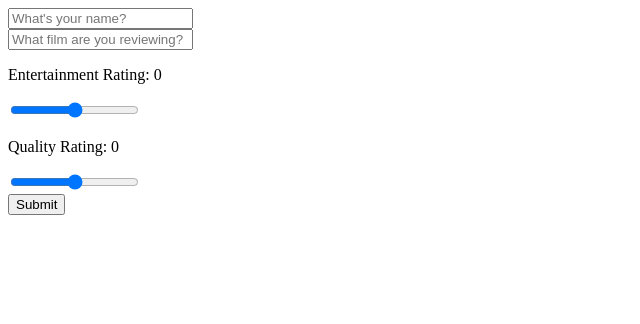
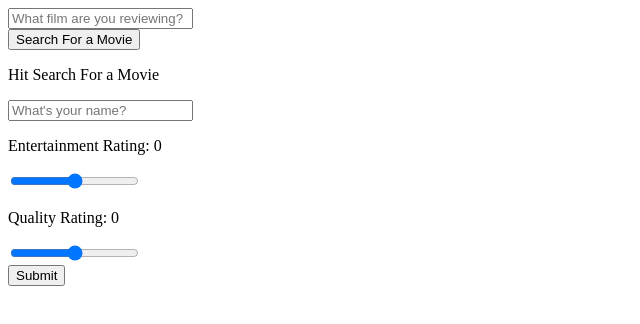
Before and after one commit to yliu1021/BlackBoardCinema, a React (Create React App) app: page / in a window 1280 px wide. Shown: the top 324 px of the page, without its empty margins (0-640 px from the left). Built offline with nearby package versions, Linux system fonts and the light colour scheme.

Commit message:
added movie list to form

```diff
--- a/src/Form.js
+++ b/src/Form.js
@@ -1,12 +1,21 @@
 import React, { useState } from "react";
 import { sendRating } from "./movies"
 import { Timestamp } from "firebase/firestore";
+import MoviesView from "./MoviesView";
 
 function Form() {
     const [name, setName] = useState('')
     const [title, setTitle] = useState('')
     const [entertainment, setEntertainment] = useState(0)
     const [quality, setQuality] = useState(0)
+    const [movies, setMovies] = useState(null);
+
+    let moviesView;
+    if (movies) {
+        moviesView = <MoviesView movies={movies} />;
+    } else {
+        moviesView = <p>Hit Search For a Movie</p>;
+    }
 
     function handleSubmit(event) {
         //Firebase
@@ -23,8 +32,35 @@ function Form() {
         event.preventDefault()
     }
 
+    function handleTitleSearch(e) {
+        // imdb
+        var requestOptions = {
+            method: 'GET',
+            redirect: 'follow'
+        };
+        fetch('https://imdb-api.com/en/API/Search/k_u4bk3o8g/' + encodeURIComponent(title), requestOptions)
+            .then(response => response.json())
+            .then(result => setMovies(result["results"]))
+            .catch(error => console.log('error', error));
+        e.preventDefault()
+    }
+
     return (
         <div className="container">
+            <form onSubmit={handleTitleSearch}>
+                <div>
+                    <input
+                        placeholder="What film are you reviewing?"
+                        type="text"
+                        value={title}
+                        onChange={(e) => setTitle(e.target.value)}/>
+                </div>
+                <button type="submit">
+                    Search For a Movie
+                </button>
+                {moviesView}
+            </form>
+
             <form onSubmit={handleSubmit}>
                 <div>
                     <input
@@ -32,13 +68,6 @@ function Form() {
                         type="text"
                         value={name}
                         onChange={(e) => setName(e.target.value)} />
-                </div>
-                <div>
-                    <input
-                        placeholder="What film are you reviewing?"
-                        type="text"
-                        value={title}
-                        onChange={(e) => setTitle(e.target.value)} />
                 </div>
 
                 <div>
--- /dev/null
+++ b/src/MoviesView.js
@@ -0,0 +1,23 @@
+function MoviesView(props) {
+  const movies = props.movies
+  const listView = movies.map(movie => {
+    return (
+      <li key={movie.id}>
+        <div>
+          <b>{movie.title}</b>
+          <i>{movie.description}</i>
+          {/* // movie.image is the url to the title image */}
+        </div>
+      </li>
+    )
+  })
+  return (
+    <div>
+      <ol>
+        {listView}
+      </ol>
+    </div>
+  )
+}
+
+export default MoviesView
```
